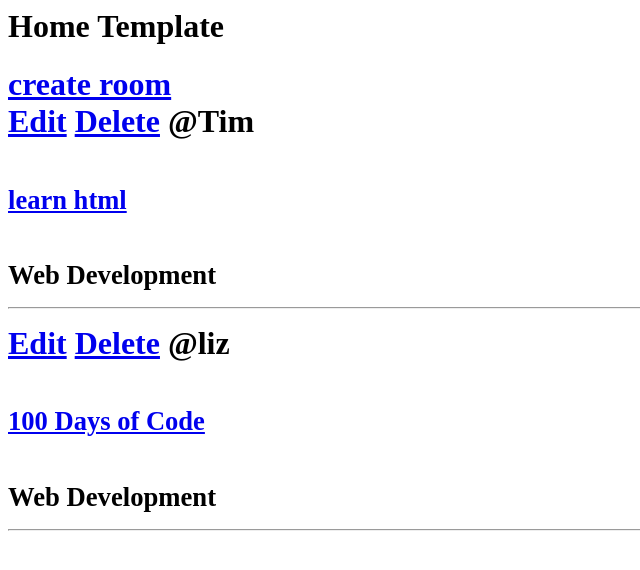
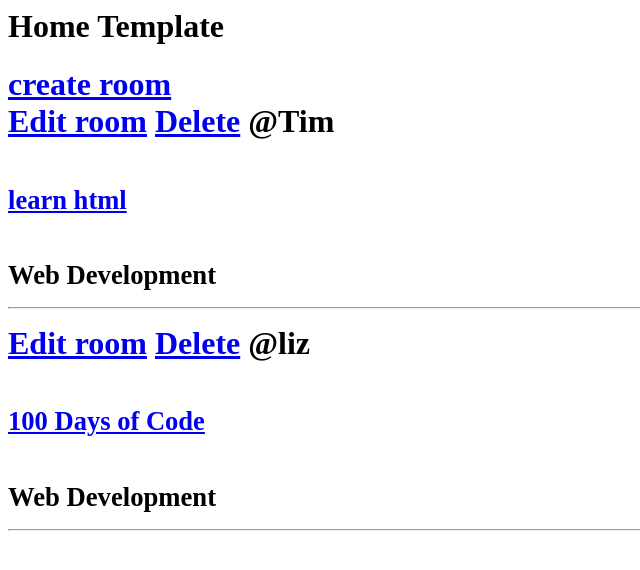
Before and after one commit to Liz2222/lizbud-project, a Django app: page / in a window 1280 px wide. Shown: the top 570 px of the page, without its empty margins (0-640 px from the left). Run offline with Django 4.2, Linux system fonts and the light colour scheme; data comes from the database, SQL or seed files in the repository.

Commit message:
Updated home page

```diff
--- a/base/templates/base/home.html
+++ b/base/templates/base/home.html
@@ -6,7 +6,7 @@
     <a href="{% url 'create-room' %}">create room</a>
     {%for room in rooms%}
     <div>
-        <a href= "{% url 'update-room' room.id%}">Edit</a>
+        <a href= "{% url 'update-room' room.id%}"> Edit room</a>
         <a href= "{% url 'delete-room' room.id%}">Delete</a>
         <span>@{{room.host.username}}</span>
         <h5><a href="{% url 'rooms' room.id%}">{{room}}</a></h5>
```
